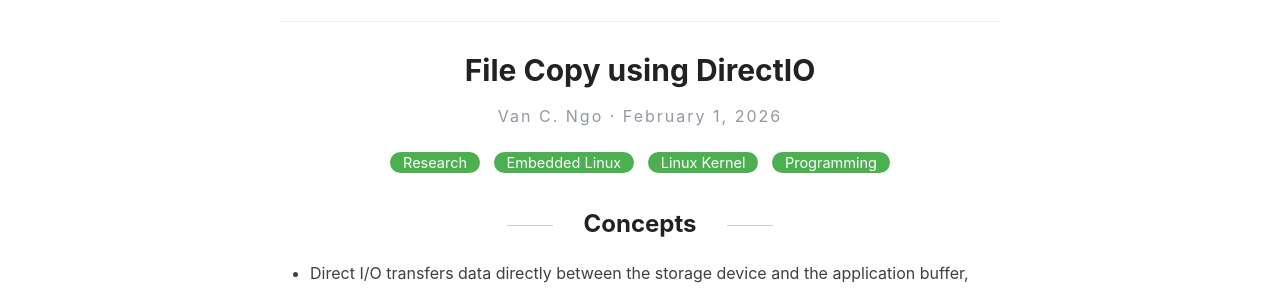
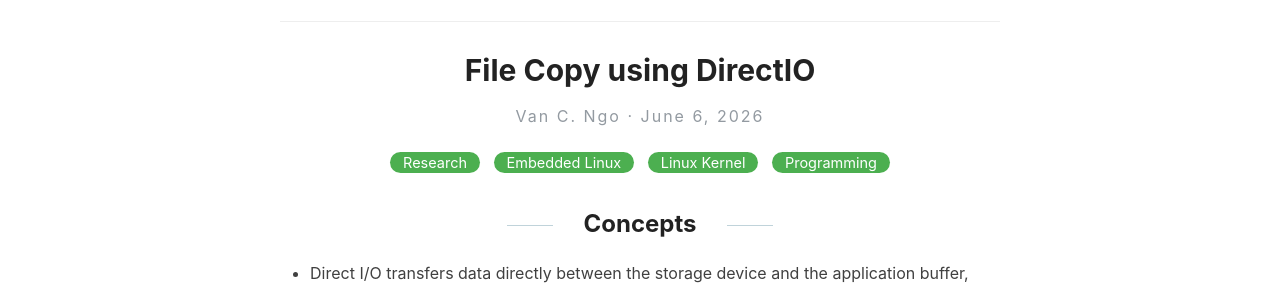
Before and after one commit to channgo2203/channgo2203.github.io, a Jekyll site: the page built from _posts/2026-05-05-file-directIO.md, in a window 1280 px wide and 900 px high. Shown: the part 269-560 px from the top of the window. Built offline with Jekyll 4.4.1, drawn with Linux system fonts in a browser that asks for light colours; part of the change alters nothing that is shown.

```diff
--- a/_posts/2026-05-05-file-directIO.md
+++ b/_posts/2026-05-05-file-directIO.md
@@ -1,7 +1,7 @@
 ---
 layout:     post
 title:      File Copy using DirectIO
-date:       2026-02-01
+date:       2026-06-06
 excerpt:    Linux Kernel Virtual Memory DirectIO
 categories: [Research, Embedded Linux, Linux Kernel, Programming]
 tags:
```
